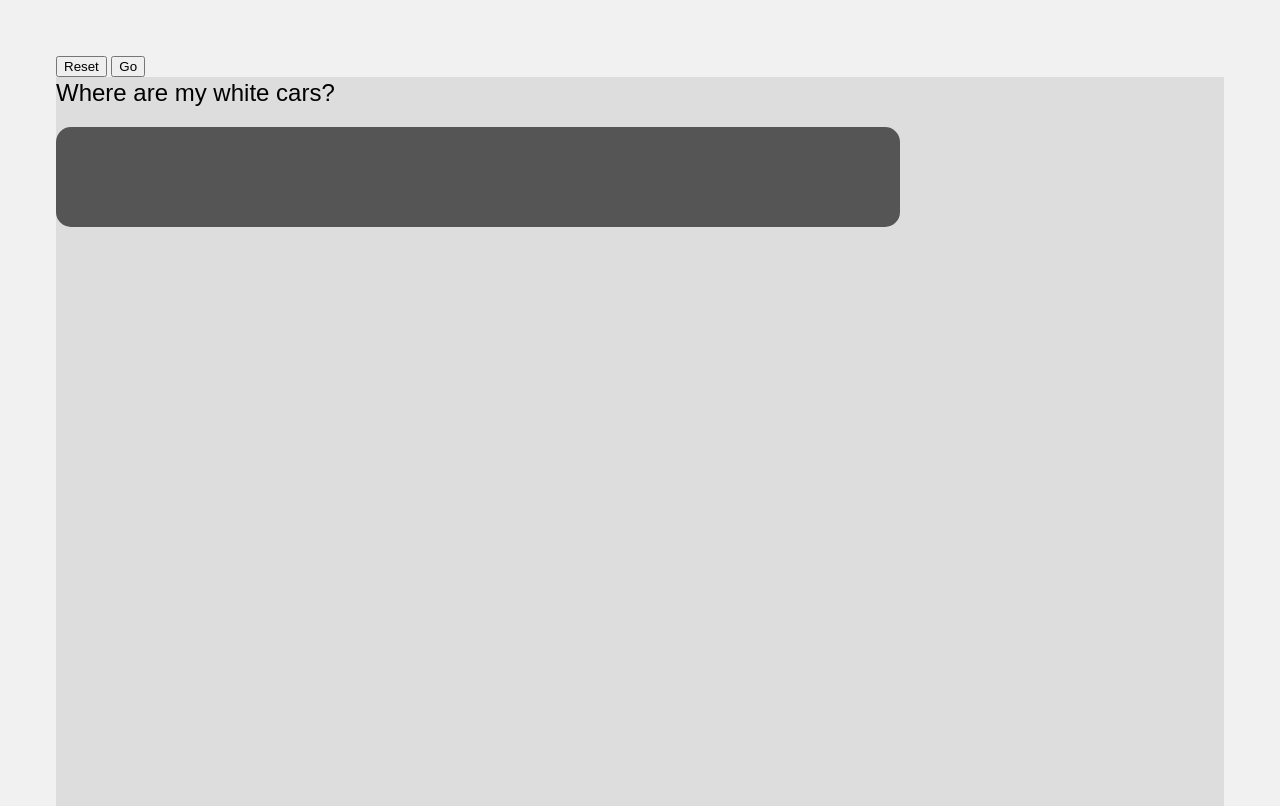
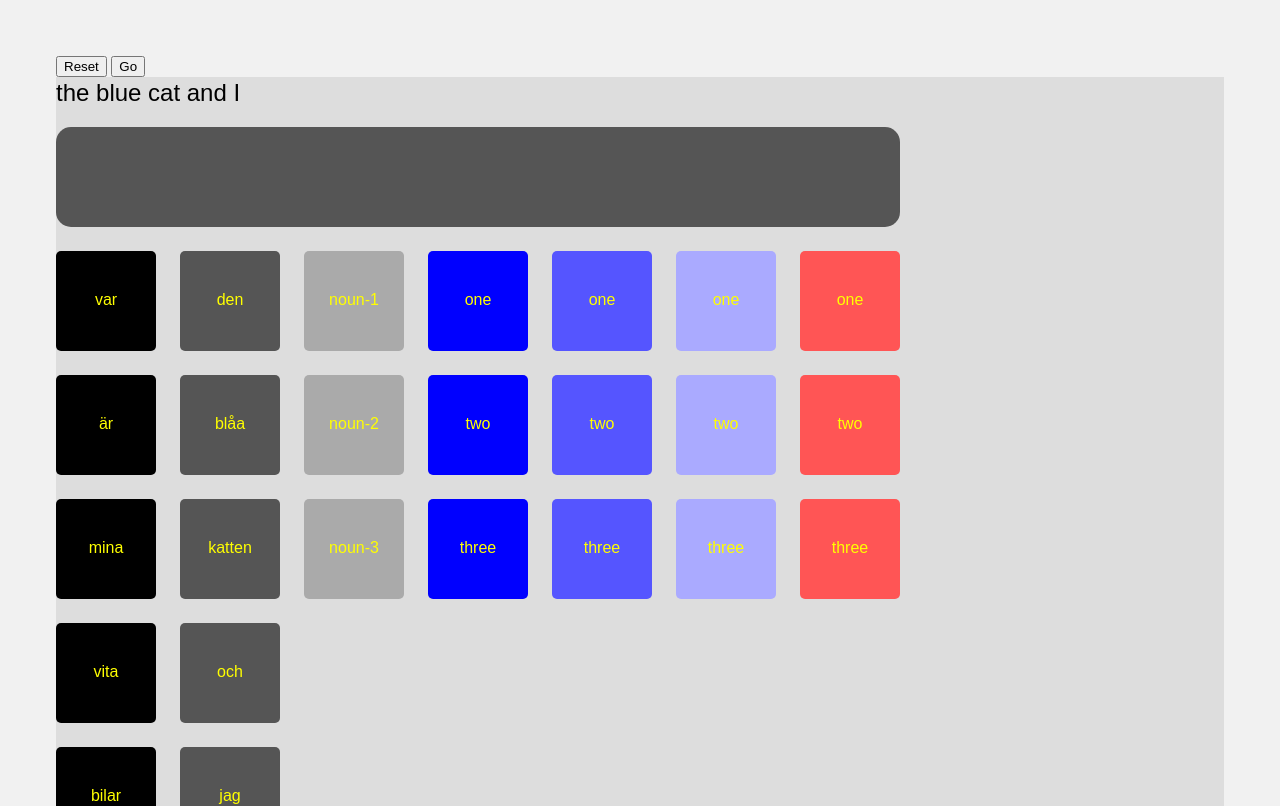
Before and after one commit to rickardd/swedish-sentence-builder, a website: page index.html in a window 1280 px wide. Shown: the top 806 px of the page. Drawn offline with nearby package versions, Linux system fonts and the light colour scheme.

Commit message:
re added script tag

```diff
--- a/index.html
+++ b/index.html
@@ -115,7 +115,7 @@
 
     </svg>
 
-    <!-- <script type="module" src="js/app.js"></script> -->
+    <script type="module" src="js/app.js"></script>
 
 </body>
 
```
